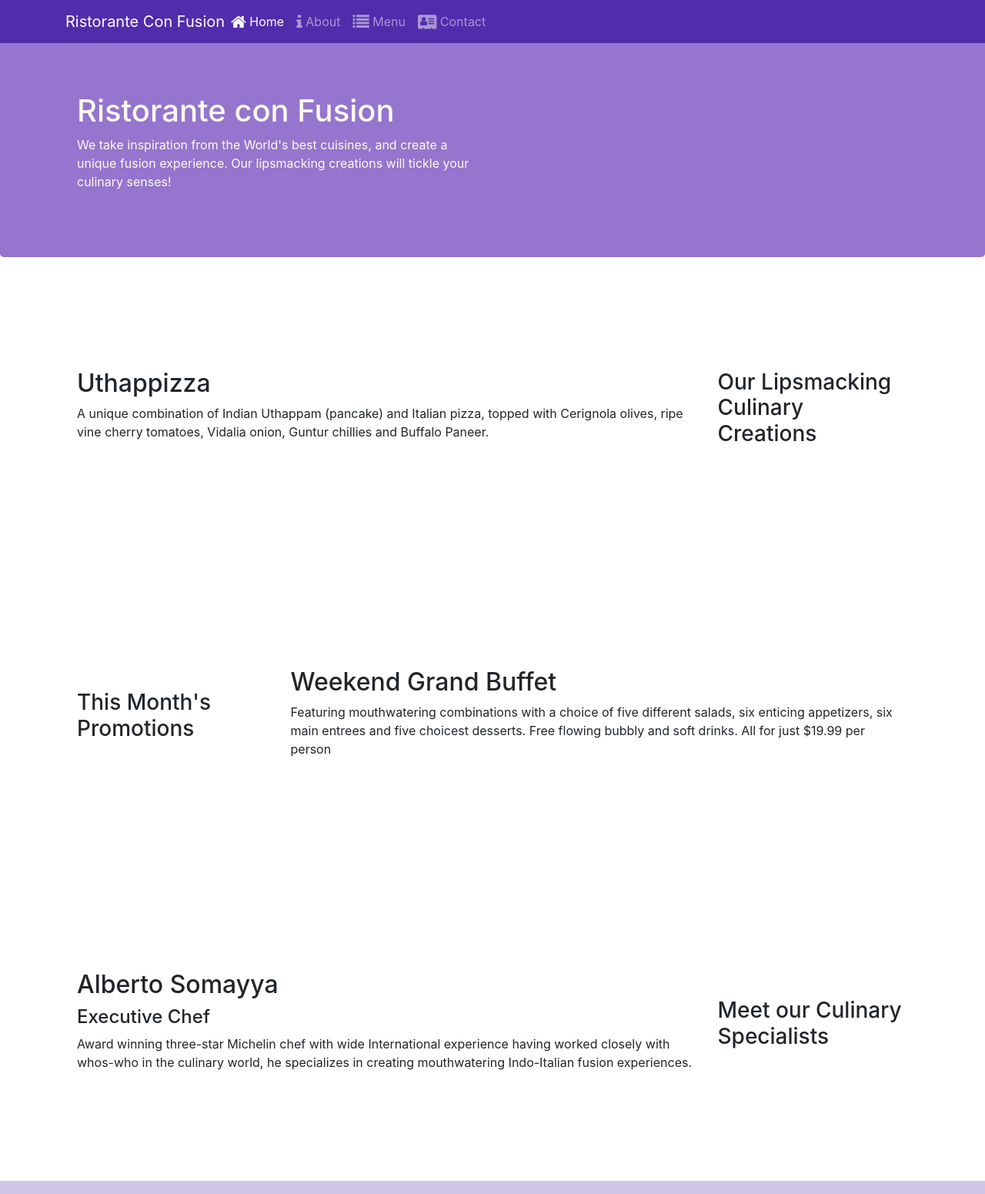
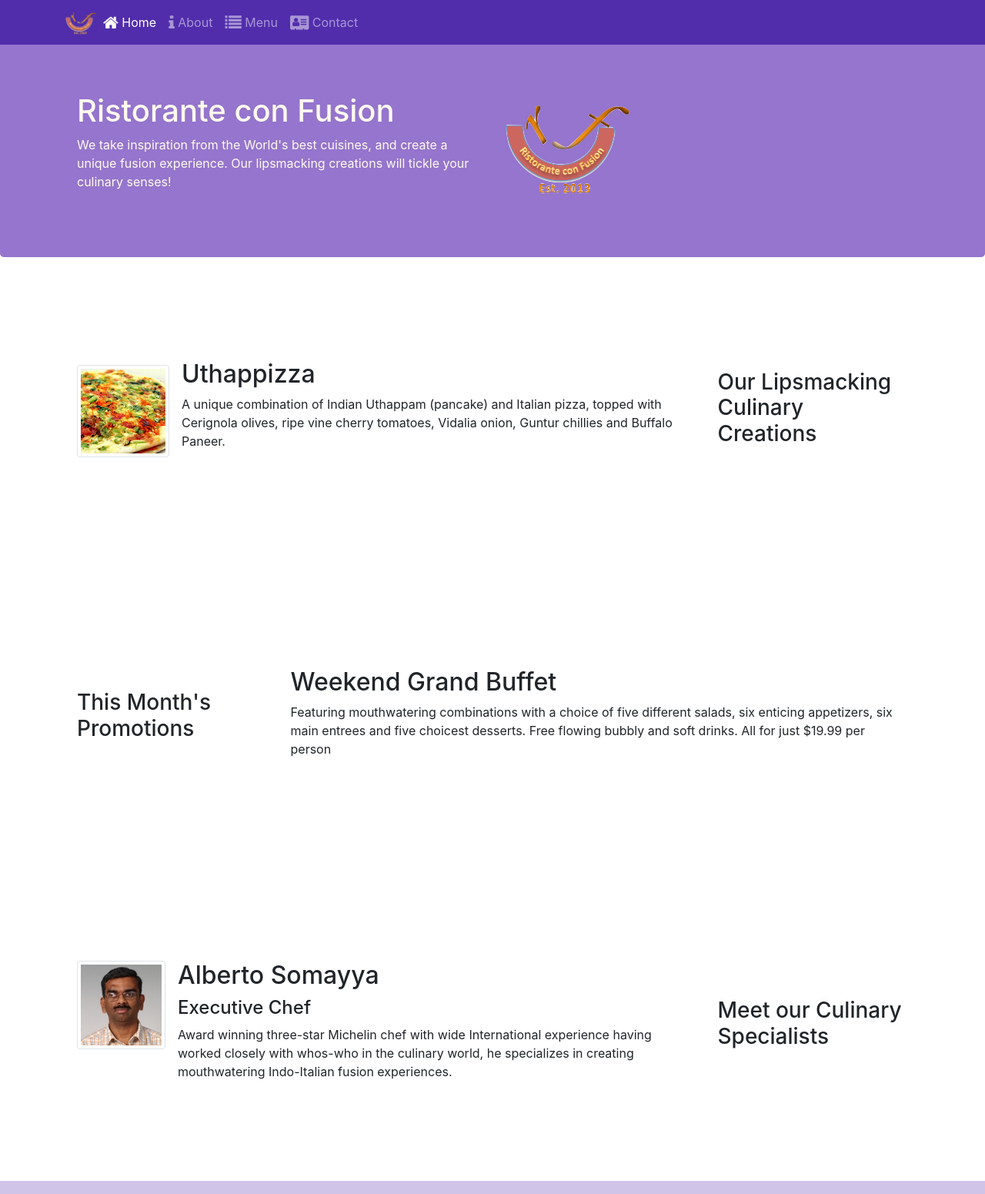
Before and after one commit to Sumptious/myCourses, a website: page index.html in a window 1280 px wide. Shown: the top 1551 px of the page at 77% size. Drawn offline with nearby package versions, Linux system fonts and the light colour scheme.

Commit message:
Images and Media

```diff
--- a/index.html
+++ b/index.html
@@ -21,7 +21,7 @@
             <button class="navbar-toggler" type="button" data-toggle="collapse" data-target="#Navbar">
                 <span class="navbar-toggler-icon"></span>
             </button>
-            <a class="navbar-brand mr-auto" href="#">Ristorante Con Fusion</a>
+            <a class="navbar-brand mr-auto" href="#"><img src="img/logo.png" height="30" width="41"></a>
             <div class="collapse navbar-collapse" id="Navbar">
                 <ul class="navbar-nav mr-auto">
                     <li class="nav-item active"><a class="nav-link" href="#"> <span class="fa fa-home fa-lg"></span> Home</a></li>
@@ -40,7 +40,8 @@
                     <h1>Ristorante con Fusion</h1>
                     <p>We take inspiration from the World's best cuisines, and create a unique fusion experience. Our lipsmacking creations will tickle your culinary senses!</p>
                 </div>
-                <div class="col-12 col-sm">
+                <div class="col-12 col-sm align-self-center">
+                    <img src="img/logo.png" class="img-fluid">
                 </div>
             </div>
         </div>
@@ -52,8 +53,16 @@
                 <h3>Our Lipsmacking Culinary Creations</h3>
             </div>
             <div class="col col-sm order-sm-first col-md">
-                <h2>Uthappizza</h2>
-                <p>A unique combination of Indian Uthappam (pancake) and Italian pizza, topped with Cerignola olives, ripe vine cherry tomatoes, Vidalia onion, Guntur chillies and Buffalo Paneer.</p>
+                <div class="media">
+                    <img class="d-flex mr-3 img-thumbnail align-self-center" src="img/uthappizza.png"
+                    alt="uthappizza">
+
+                <div class="media-body">
+                <h2 class="mt-0">Uthappizza</h2>
+                <p class="d-none d-sm-block">A unique combination of Indian Uthappam (pancake) and Italian pizza, topped with Cerignola olives,
+                    ripe vine cherry tomatoes, Vidalia onion, Guntur chillies and Buffalo Paneer.</p>
+                </div>
+            </div>
             </div>
         </div>
 
@@ -73,9 +82,16 @@
                 <h3>Meet our Culinary Specialists</h3>
             </div>
             <div class="col col-sm order-sm-first col-md">
-                <h2>Alberto Somayya</h2>
+                <div class="media">
+                    <img class="d-flex mr-3 img-thumbnail align-items-center" src="img/alberto.png" alt="alberto">
+                    <div class="media-body">
+                <h2 class="mt-0">Alberto Somayya</h2>
                 <h4>Executive Chef</h4>
-                <p>Award winning three-star Michelin chef with wide International experience having worked closely with whos-who in the culinary world, he specializes in creating mouthwatering Indo-Italian fusion experiences. </p>
+                <p class="d-none d-sm-block">Award winning three-star Michelin chef with wide International experience having worked
+                    closely with whos-who in the culinary world, he specializes in creating mouthwatering Indo-Italian
+                     fusion experiences. </p>
+                </div>
+            </div>
             </div>
         </div>
     </div>
```
Also changed, not shown: aboutus.html (+2 -1 lines), contactus.html (+1 -1 lines), img/alberto.png (added), img/buffet.png (added), img/logo.png (added), img/uthappizza.png (added).
